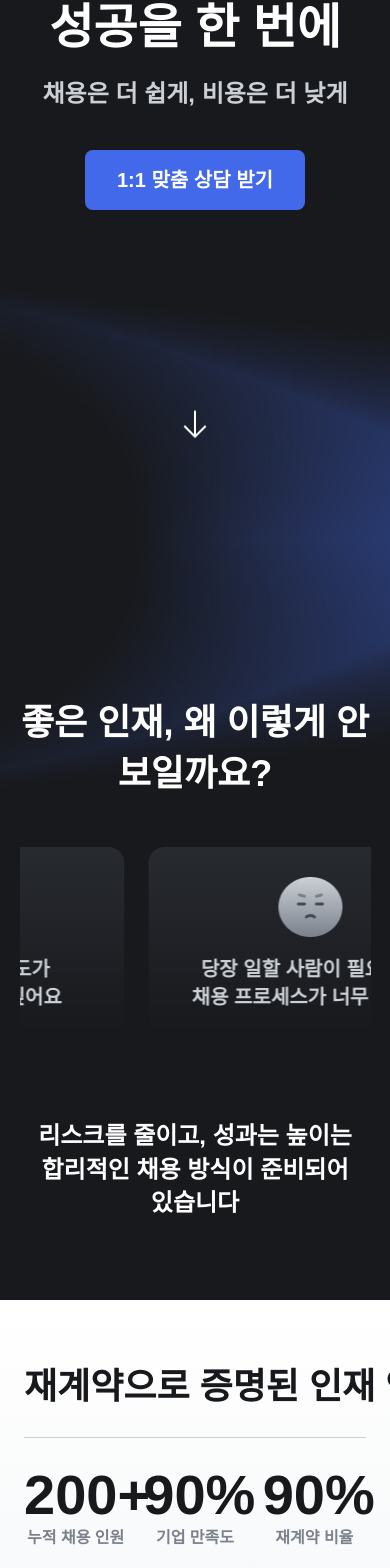
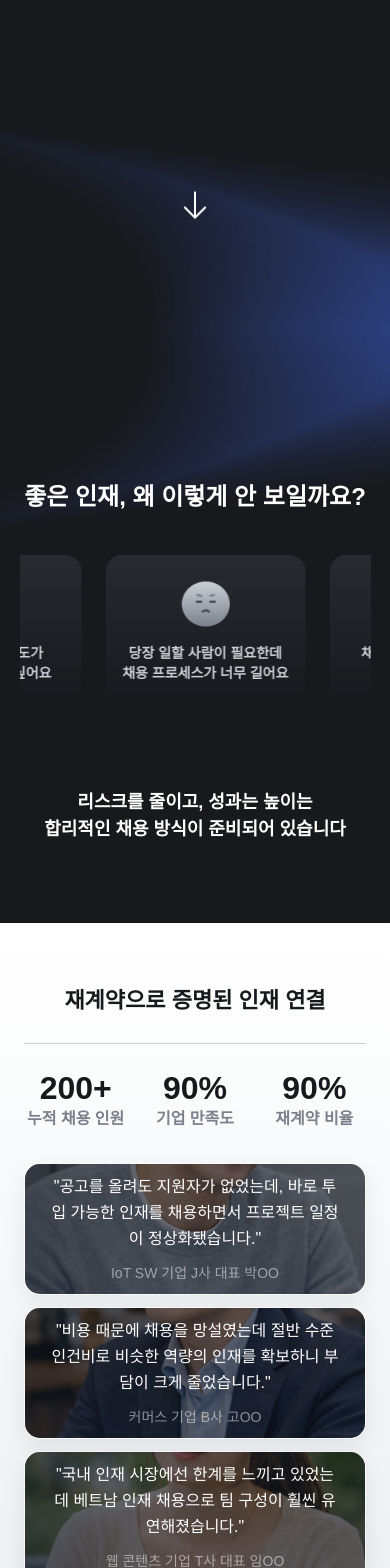
Before and after one commit to hansol65/GGMG, a React (Vite) app: page / in a window 390 px wide. Shown: the part 416-1984 px from the top of the page. Built offline with nearby package versions, Linux system fonts and the light colour scheme; a web font is replaced by a local one.

Commit message:
faet: 모바일 반응형 제작

```diff
--- a/src/components/landing/HeroSection.tsx
+++ b/src/components/landing/HeroSection.tsx
@@ -47,24 +47,27 @@ export default function HeroSection() {
       style={{ backgroundImage: `url(${heroBackground})` }}
     >
       {/* --- HERO 콘텐츠 영역 --- */}
-      <div className="layout-desktop pt-[196px]">
+      <div className="layout-desktop pt-[220px] md:pt-[340px]">
         <div className="mx-auto text-center">
           <h1
-            className="reveal mt-3 text-h1 font-bold whitespace-normal break-keep min-[1025px]:whitespace-nowrap"
+            className="reveal text-[24px] font-bold whitespace-normal break-keep md:text-h1 min-[1025px]:whitespace-nowrap"
             data-reveal
           >
             글로벌 인재 구독으로 <br />
             비용 절감과 채용 성공을 한 번에
           </h1>
 
-          <p className="reveal mt-4 text-gray-200 text-h4" data-reveal>
+          <p
+            className="reveal mt-4 text-gray-200 text-[18px] md:text-h4"
+            data-reveal
+          >
             채용은 더 쉽게, 비용은 더 낮게
           </p>
 
           <button
             type="button"
             data-reveal
-            className="reveal mt-10 rounded-lg bg-primary-500 px-8 py-4 text-body1 text-white hover:bg-primary-400"
+            className="reveal mt-6 md:mt-10 rounded-lg bg-primary-500 px-5 py-3 md:px-8 md:py-4 text-[16px] font-semibold md:text-body1 text-white hover:bg-primary-400"
           >
             1:1 맞춤 상담 받기
           </button>
@@ -80,7 +83,7 @@ export default function HeroSection() {
       <div className="layout-desktop pt-[40px] ">
         <div className="mx-auto text-center">
           <h2
-            className="reveal text-h2 font-bold whitespace-normal break-keep min-[1025px]:whitespace-nowrap"
+            className="reveal text-[24px] whitespace-nowrap font-bold md:text-h2 font-bold whitespace-normal break-keep min-[1025px]:whitespace-nowrap"
             data-reveal
           >
             좋은 인재, 왜 이렇게 안 보일까요?
@@ -88,15 +91,19 @@ export default function HeroSection() {
         </div>
 
         {/* 롤링 카드 */}
-        <div className="mt-12 overflow-hidden">
-          <div className="flex w-max animate-marquee">
+        <div className="mt-10 md:mt-12 overflow-hidden">
+          {/* <div className="flex w-max gap-6"> */}
+          <div className="flex w-max animate-marquee gap-6">
             {[...cards, ...cards].map((card, i) => (
               <div
                 key={i}
-                className="mr-6 flex min-h-[192px] w-[325px] shrink-0 flex-col items-center justify-center gap-4 rounded-t-2xl bg-[linear-gradient(180deg,#282B30_0%,rgba(24,25,29,0)_100%)] p-7 text-center backdrop-blur-[2px]"
+                className="flex w-[200px] h-[154px] md:min-h-[192px] md:w-[325px] px-1 gap-4 shrink-0 flex-col items-center justify-center rounded-t-2xl bg-[linear-gradient(180deg,#282B30_0%,rgba(24,25,29,0)_100%)]  text-center backdrop-blur-[2px]"
               >
-                <img src={card.icon} className="h-16 w-16 object-contain" />
-                <p className="text-body1 text-gray-200">
+                <img
+                  src={card.icon}
+                  className="h-12 w-12 md:h-16 md:w-16 object-contain"
+                />
+                <p className="text-caption md:text-body1 text-gray-200">
                   {card.line1}
                   <br />
                   {card.line2}
@@ -105,7 +112,7 @@ export default function HeroSection() {
             ))}
           </div>
           <h4
-            className="reveal mx-auto py-20 text-center text-h4 text-white whitespace-normal break-keep min-[1025px]:whitespace-nowrap"
+            className="reveal mx-auto py-20 text-center text-[18px] font-semibold md:text-h4 text-white whitespace-normal break-keep min-[1025px]:whitespace-nowrap"
             data-reveal
           >
             리스크를 줄이고, 성과는 높이는
--- a/src/components/landing/MetricsSection.tsx
+++ b/src/components/landing/MetricsSection.tsx
@@ -8,7 +8,7 @@ export default function MetricsSection() {
       <div className="mx-auto w-full max-w-[1440px] px-6 py-16 md:px-12 md:py-24 min-[1025px]:min-h-[1024px] min-[1025px]:px-[189px] min-[1025px]:pb-[120px] min-[1025px]:pt-[200px]">
         <div className="flex flex-col min-[1025px]:flex-row min-[1025px]:items-start min-[1025px]:justify-center min-[1025px]:gap-[152px]">
           <div className="reveal w-full min-[1025px]:w-auto" data-reveal>
-            <h2 className="text-center text-h2 whitespace-nowrap leading-tight text-gray-500 min-[1025px]:text-left">
+            <h2 className="text-center text-[22px] font-bold md:text-h2 whitespace-nowrap leading-tight text-gray-500 min-[1025px]:text-left">
               재계약으로 증명된
               <span className="min-[1025px]:block"> 인재 연결</span>
             </h2>
@@ -16,19 +16,21 @@ export default function MetricsSection() {
 
             <ul className="grid grid-cols-3 gap-4 min-[1025px]:block min-[1025px]:space-y-3">
               <li className="text-center min-[1025px]:text-left">
-                <p className="text-[56px] leading-[1.02] font-bold text-gray-500">
+                <p className="text-[32px] md:text-[56px] leading-[1.02] font-bold text-gray-500">
                   200+
                 </p>
-                <p className="mt-1 text-body2 text-gray-300">누적 채용 인원</p>
+                <p className="mt-1 whitespace-nowrap text-body2 text-gray-300">
+                  누적 채용 인원
+                </p>
               </li>
               <li className="text-center min-[1025px]:text-left">
-                <p className="text-[56px] leading-[1.02] font-bold text-gray-500">
+                <p className="text-[32px] md:text-[56px] leading-[1.02] font-bold text-gray-500">
                   90%
                 </p>
                 <p className="mt-1 text-body2 text-gray-300">기업 만족도</p>
               </li>
               <li className="text-center min-[1025px]:text-left">
-                <p className="text-[56px] leading-[1.02] font-bold text-gray-500">
+                <p className="text-[32px] md:text-[56px] leading-[1.02] font-bold text-gray-500">
                   90%
                 </p>
                 <p className="mt-1 text-body2 text-gray-300">재계약 비율</p>
@@ -48,13 +50,12 @@ export default function MetricsSection() {
               />
               <div className="absolute inset-0 bg-[linear-gradient(90deg,rgba(17,22,31,0.72)_0%,rgba(17,22,31,0.58)_45%,rgba(17,22,31,0.64)_100%)]" />
 
-              <div className="relative flex h-full flex-col items-center justify-center px-6 text-center text-white md:px-10 md:whitespace-nowrap">
-                <p className="text-body1 leading-relaxed">
+              <div className="relative flex h-full flex-col items-center justify-center px-6 text-center text-white md:px-10">
+                <p className="text-body2 font-medium md:text-body1 leading-relaxed">
                   "공고를 올려도 지원자가 없었는데, 바로 투입 가능한 인재를
-                  <br />
                   채용하면서 프로젝트 일정이 정상화됐습니다."
                 </p>
-                <p className="mt-3 text-caption  text-white/50">
+                <p className="mt-3 font-normal text-caption text-white/50">
                   IoT SW 기업 J사 대표 박OO
                 </p>
               </div>
@@ -73,13 +74,12 @@ export default function MetricsSection() {
               <div className="absolute inset-0 bg-[linear-gradient(90deg,rgba(17,22,31,0.72)_0%,rgba(17,22,31,0.58)_45%,rgba(17,22,31,0.64)_100%)]" />
 
               <div className="relative flex h-full flex-col items-center justify-center px-6 text-center text-white">
-                <p className="text-body1">
+                <p className="text-body2 font-medium md:text-body1 leading-relaxed">
                   "비용 때문에 채용을 망설였는데 절반 수준 인건비로 비슷한
-                  <br />
                   역량의 인재를 확보하니 부담이 크게 줄었습니다."
                 </p>
-                <p className="mt-3 text-caption  text-white/50">
-                  에듀케어 기업 BA 이사
+                <p className="font-normal mt-3 text-caption text-white/50">
+                  커머스 기업 B사 고OO
                 </p>
               </div>
             </article>
@@ -97,13 +97,12 @@ export default function MetricsSection() {
               <div className="absolute inset-0 bg-[linear-gradient(90deg,rgba(17,22,31,0.72)_0%,rgba(17,22,31,0.58)_45%,rgba(17,22,31,0.64)_100%)]" />
 
               <div className="relative flex h-full flex-col items-center justify-center px-6 text-center text-white md:px-10">
-                <p className="text-body1 leading-relaxed">
+                <p className="text-body2 font-medium md:text-body1 leading-relaxed">
                   "국내 인재 시장에선 한계를 느끼고 있었는데 베트남 인재
-                  <br />
                   채용으로 팀 구성이 훨씬 유연해졌습니다."
                 </p>
-                <p className="mt-3 text-caption font-medium text-white/50">
-                  웹 플랫폼 기업 TA 대표
+                <p className="mt-3 text-caption font-normal text-white/50">
+                  웹 콘텐츠 기업 T사 대표 임OO
                 </p>
               </div>
             </article>
--- a/src/components/landing/USPSection1.tsx
+++ b/src/components/landing/USPSection1.tsx
@@ -2,11 +2,11 @@ export default function USPSection1() {
   return (
     <section className="bg-black ">
       <div className="layout-desktop text-center text-white mx-auto w-full px-6 py-[380px]">
-        <h2 className="reveal font-bold text-[80px]" data-reveal>
+        <h2 className="reveal font-bold text-[36px] md:text-[80px]" data-reveal>
           공고 마감의
         </h2>
         <p
-          className="reveal mt-10 text-[80px] font-bold"
+          className="reveal mt-4 md:mt-10 text-[36px] md:text-[80px] font-bold"
           data-reveal
           style={{ transitionDelay: "80ms" }}
         >
--- a/src/components/landing/USPVisualCard.tsx
+++ b/src/components/landing/USPVisualCard.tsx
@@ -11,7 +11,7 @@ export default function USPVisualCard({
 }: USPVisualCardProps) {
   return (
     <div
-      className={`relative mx-auto h-[519px] w-full max-w-[519px] overflow-hidden rounded-2xl ${className}`}
+      className={`relative mx-auto max-h-[519px] md:w-[519px] md:h-[519px] w-full max-w-[519px] overflow-hidden rounded-2xl ${className}`}
     >
       {children}
     </div>
```
Also changed, not shown: src/components/landing/USPSection2.tsx (+14 -13 lines), src/components/landing/USPSection3.tsx (+10 -6 lines), src/components/landing/USPSection5.tsx (+24 -11 lines), src/components/landing/USPTextCardSection.tsx (+9 -5 lines).
